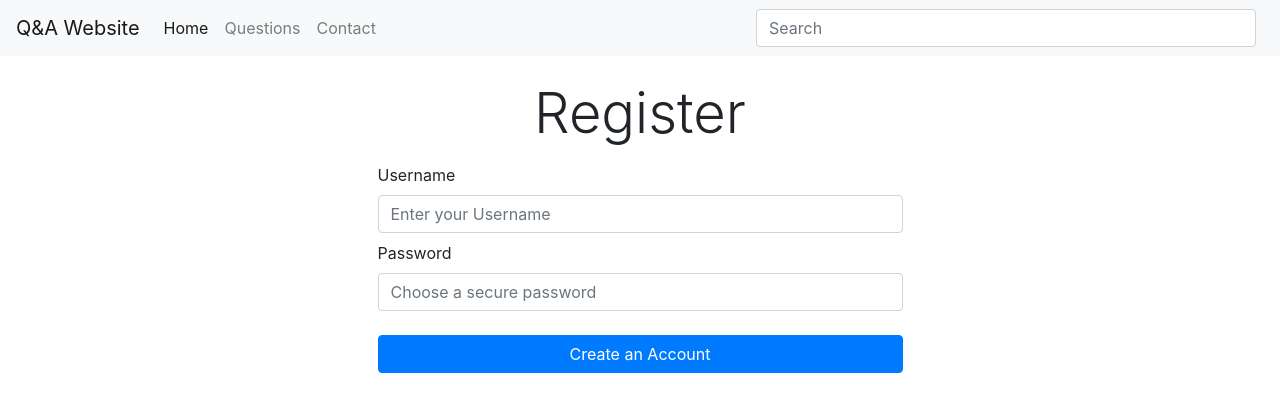
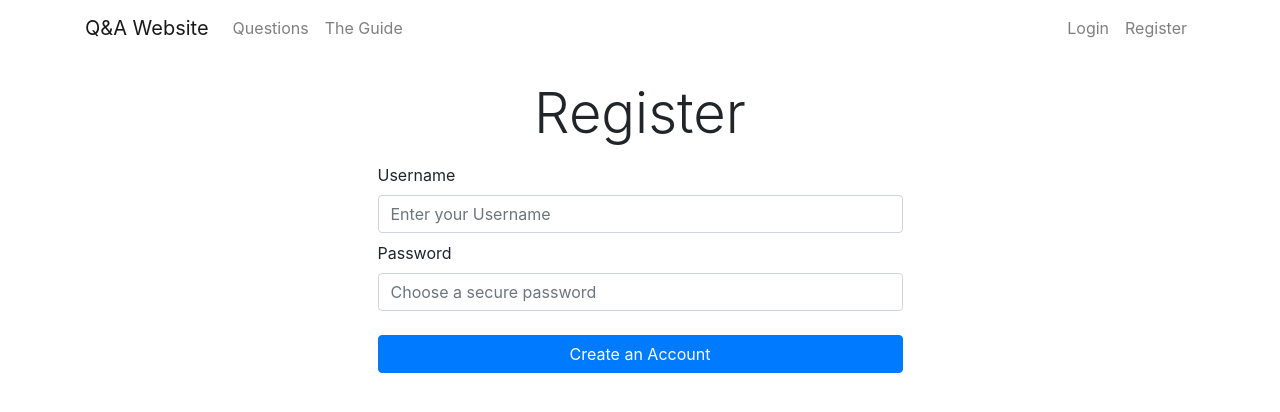
Before and after one commit to Cmatrix1/Interview-QA, a Python web app: template backend/templates/auth/register.html in a window 1280 px wide. Shown: the top 412 px of the page. Run offline with Jinja, Linux system fonts and the light colour scheme; the template is opened without the code that fills it, so the values that code supplies are empty; some libraries are stand-ins or nearby versions.

Commit message:
update: show user and login/register button in navbar

```diff
--- a/backend/templates/includes/navbar.html
+++ b/backend/templates/includes/navbar.html
@@ -1,30 +1,33 @@
-<nav class="navbar navbar-expand-lg navbar-light bg-light">
-    <a class="navbar-brand" href="#">Q&A Website</a>
-    <button class="navbar-toggler" type="button" data-toggle="collapse" data-target="#navbarNav"
-        aria-controls="navbarNav" aria-expanded="false" aria-label="Toggle navigation">
-        <span class="navbar-toggler-icon"></span>
-    </button>
-    <div class="collapse navbar-collapse" id="navbarNav">
-        <ul class="navbar-nav mr-auto">
-            <li class="nav-item active">
-                <a class="nav-link" href="#">Home</a>
-            </li>
+<nav class="navbar navbar-expand-lg navbar-light">
+    <div class="container"><a href="/" class="navbar-brand">Q&A Website</a>
+        <div class="d-flex ml-auto">
+            <button class="navbar-toggler" type="button" data-toggle="collapse" data-target="#globalNavbar"
+                aria-controls="globalNavbar" aria-expanded="false" aria-label="Toggle navigation"><span
+                    class="navbar-toggler-icon"></span></button>
+        </div>
+        <div class="collapse navbar-collapse" id="globalNavbar">
+            <ul class="navbar-nav mr-auto order-1">
                 <li class="nav-item">
                     <a class="nav-link" href="{{ url_for('question_list') }}">Questions</a>
                 </li>
                 <li class="nav-item">
-                <a class="nav-link" href="#">Contact</a>
+                    <a class="nav-link" href="/guide">The Guide</a>
                 </li>
             </ul>
-        <form class="form-inline my-2 my-lg-0">
-            <input class="form-control mr-sm-2" type="search" placeholder="Search" aria-label="Search" id="searchInput">
-        </form>
+            {% if user %}
+            <ul class="navbar-nav d-none d-lg-flex ml-2 order-3">
+                <li class="nav-item">
+                    <a class="nav-link" href="/">{{ user.username | title }}</a>
+                </li>
+            </ul>
+            {% else %}
+
+            <ul class="navbar-nav d-none d-lg-flex ml-2 order-3">
+                <li class="nav-item"><a class="nav-link" href="{{ url_for('login') }}">Login</a></li>
+                <li class="nav-item"><a class="nav-link" href="{{ url_for('register') }}">Register</a>
+                </li>
+            </ul>
+            {% endif %}
+        </div>
     </div>
 </nav>
-<style>
-    #searchInput {
-        width: 500px;
-        /* Adjust the width as needed */
-        margin-right: 10px;
-    }
-</style>
```
Lines whose indentation alone changed are shown as unchanged.
